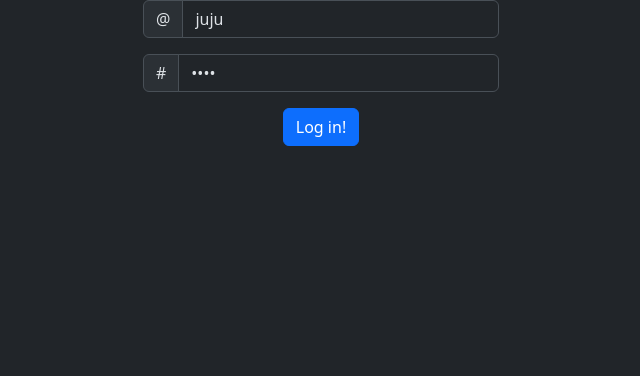
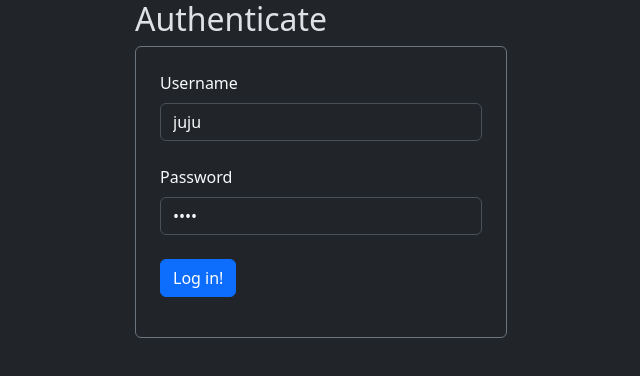
Before and after one commit to JulianScap/private-network, a Vue app in the folder front-end/: page / in a window 1280 px wide. Shown: the top 376 px of the page, without its empty margins (319-959 px from the left). Built offline with nearby package versions, Linux system fonts and the light colour scheme.

Commit message:
It'd be nice if type errors caused the compiler to issue a type error

```diff
--- a/front-end/src/App.vue
+++ b/front-end/src/App.vue
@@ -1,6 +1,6 @@
 <script setup>
-import AuthComponent from '@/views/AuthComponent.vue';
-import MainComponent from '@/views/MainComponent.vue';
+import AuthView from '@/views/AuthView.vue';
+import MainView from '@/views/MainView.vue';
 
 import { useAuthStore } from './stores/auth.js';
 
@@ -8,6 +8,8 @@ const authStore = useAuthStore();
 </script>
 
 <template>
-  <AuthComponent v-if="!authStore.status.connected" />
-  <MainComponent v-else />
+  <div class="container">
+    <AuthView v-if="!authStore.status.connected" />
+    <MainView v-else />
+  </div>
 </template>
--- /dev/null
+++ b/front-end/src/assets/main.css
@@ -0,0 +1 @@
+/* I hope this file will remain empty */
--- a/front-end/src/main.js
+++ b/front-end/src/main.js
@@ -4,6 +4,7 @@ import { createPinia } from 'pinia';
 import 'bootstrap/dist/css/bootstrap.min.css';
 import 'bootstrap';
 
+import './assets/main.css';
 import App from './App.vue';
 import router from './router';
 
--- a/front-end/src/views/AuthComponent.vue
+++ /dev/null
@@ -1,55 +0,0 @@
-<script setup>
-import { reactive } from 'vue';
-import { useAuthStore } from '../stores/auth.js';
-
-const authStore = useAuthStore();
-
-const credentials = reactive({
-  login: 'juju',
-  password: '1234',
-});
-
-async function signIn() {
-  await authStore.login(credentials);
-}
-</script>
-
-<template>
-  <div class="container text-center">
-    <div class="row">
-      <div class="col"></div>
-      <div class="col">
-        <div class="input-group mb-3">
-          <span class="input-group-text" id="email-addon">@</span>
-          <input
-            type="text"
-            class="form-control"
-            placeholder="Email"
-            aria-label="Email"
-            aria-describedby="email-addon"
-            v-model="credentials.login"
-          />
-        </div>
-        <div class="input-group mb-3">
-          <span class="input-group-text" id="password-addon">#</span>
-          <input
-            type="password"
-            class="form-control"
-            placeholder="Password"
-            aria-label="Password"
-            aria-describedby="password-addon"
-            v-model="credentials.password"
-          />
-        </div>
-      </div>
-      <div class="col"></div>
-    </div>
-    <div class="row">
-      <div class="col"></div>
-      <div class="col">
-        <button type="button" class="btn btn-primary" @click="signIn">Log in!</button>
-      </div>
-      <div class="col"></div>
-    </div>
-  </div>
-</template>
--- /dev/null
+++ b/front-end/src/views/AuthView.vue
@@ -0,0 +1,42 @@
+<script setup>
+import { reactive } from 'vue';
+import { useAuthStore } from '../stores/auth.js';
+
+const authStore = useAuthStore();
+
+const credentials = reactive({
+  login: 'juju',
+  password: '1234',
+});
+
+async function signIn() {
+  await authStore.login(credentials);
+}
+</script>
+
+<template>
+  <div class="row mx-0 justify-content-center">
+    <div class="col-md-7 col-lg-5 px-lg-2 col-xl-4 px-xl-0 px-xxl-3">
+      <p class="h2">
+        Authenticate
+      </p>
+
+      <div class="w-100 rounded-2 p-4 border text-secondary border-secondary">
+        <label class="d-block mb-4">
+          <span class="form-label d-block text-light">Username</span>
+          <input name="email" type="email" class="form-control text-light" placeholder="joe.bloggs@example.com"
+            v-model="credentials.login" />
+        </label>
+
+        <label class="d-block mb-4">
+          <span class="form-label d-block text-light">Password</span>
+          <input name="code" type="password" class="form-control text-light" required v-model="credentials.password" />
+        </label>
+
+        <div class="mb-3">
+          <button type="submit" class="btn btn-primary" @click="signIn">Log in!</button>
+        </div>
+      </div>
+    </div>
+  </div>
+</template>
```
Also changed, not shown: front-end/src/views/MainView.vue (renamed from front-end/src/views/MainComponent.vue).
